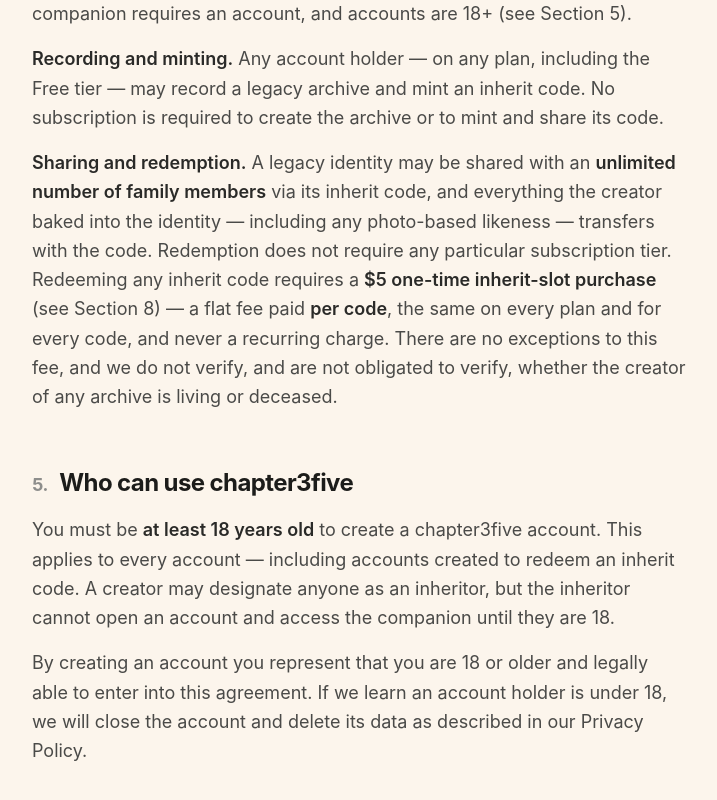
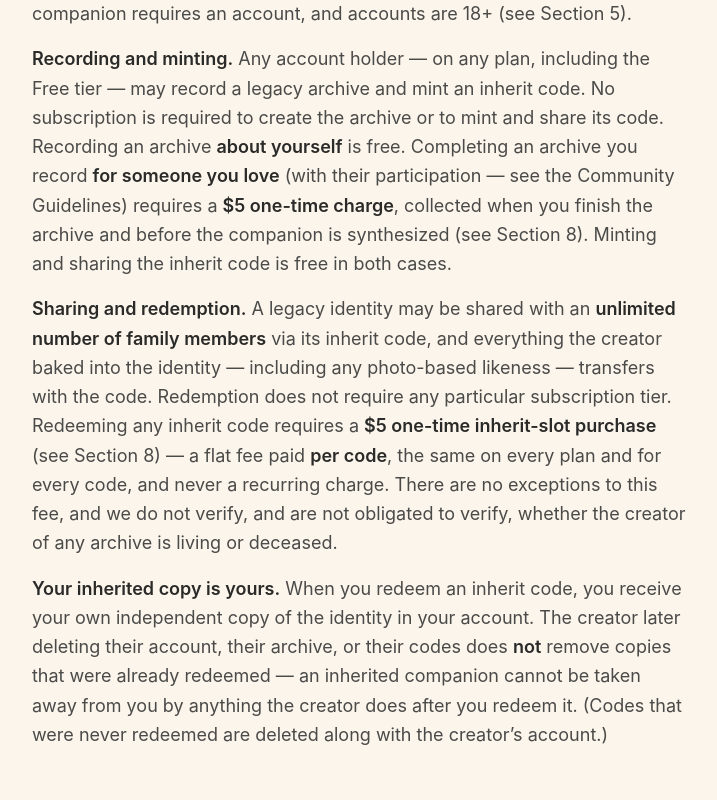
Before and after one commit to ten35application-blip/CHAPTER3FIVE, a Next.js app: page /terms in a window 1280 px wide. Shown: the part 3620-4420 px from the top of the page, without its empty margins (280-997 px from the left). Built offline with nearby package versions, Linux system fonts and the light colour scheme.

Commit message:
legal: disclose $5 other-identity charge in Terms + durability paragraph; retire dead restore-account SKU; align Privacy retention to independent-copy model; bump terms version so users re-accept

```diff
--- a/src/app/privacy/page.tsx
+++ b/src/app/privacy/page.tsx
@@ -322,12 +322,16 @@ export default function PrivacyPage() {
             billing records).
           </li>
           <li>
-            <strong>Legacy identities are different, on purpose.</strong> An
-            identity someone recorded for inheritance is kept until{" "}
-            <strong>every designated inheritor has deleted it, or 100 years
+            <strong>Legacy identities are different, on purpose.</strong>{" "}
+            When an inheritor redeems an inherit code, they receive their
+            own <strong>independent copy</strong> of the identity in their
+            account. Each redeemed copy is kept until{" "}
+            <strong>the inheritor who holds it deletes it, or 100 years
             have passed</strong> — whichever comes first. A legacy identity
-            is a gift meant to outlive its creator, so it does not die with
-            the creator&rsquo;s account.
+            is a gift meant to outlive its creator: the creator deleting
+            their account removes the creator&rsquo;s own archive and any
+            codes that were never redeemed, but it does <strong>not</strong>{" "}
+            remove copies inheritors have already redeemed.
           </li>
         </ul>
       </LegalSection>
--- a/src/app/terms/page.tsx
+++ b/src/app/terms/page.tsx
@@ -16,6 +16,7 @@ import {
   FREE_MESSAGES_PER_MONTH,
   INHERITED_SLOT_PRICE_LABEL,
   MONTHLY_PRICE_LABEL,
+  OTHER_IDENTITY_CREATE_PRICE_LABEL,
   PRICING,
   PRO_IMAGES_PER_MONTH,
   PRO_MESSAGES_PER_MONTH,
@@ -215,7 +216,16 @@ export default function TermsPage() {
           <strong>Recording and minting.</strong> Any account holder — on
           any plan, including the Free tier — may record a legacy archive
           and mint an inherit code. No subscription is required to create
-          the archive or to mint and share its code.
+          the archive or to mint and share its code. Recording an archive{" "}
+          <strong>about yourself</strong> is free. Completing an archive
+          you record <strong>for someone you love</strong> (with their
+          participation — see the Community Guidelines) requires a{" "}
+          <strong>
+            {OTHER_IDENTITY_CREATE_PRICE_LABEL} one-time charge
+          </strong>
+          , collected when you finish the archive and before the
+          companion is synthesized (see Section 8). Minting and sharing
+          the inherit code is free in both cases.
         </p>
         <p>
           <strong>Sharing and redemption.</strong> A legacy identity may be
@@ -232,6 +242,16 @@ export default function TermsPage() {
           charge. There are no exceptions to this fee, and we do not
           verify, and are not obligated to verify, whether the creator of
           any archive is living or deceased.
+        </p>
+        <p>
+          <strong>Your inherited copy is yours.</strong> When you redeem
+          an inherit code, you receive your own independent copy of the
+          identity in your account. The creator later deleting their
+          account, their archive, or their codes does <strong>not</strong>{" "}
+          remove copies that were already redeemed — an inherited
+          companion cannot be taken away from you by anything the creator
+          does after you redeem it. (Codes that were never redeemed are
+          deleted along with the creator&rsquo;s account.)
         </p>
       </LegalSection>
 
@@ -443,6 +463,16 @@ export default function TermsPage() {
               </li>
               <li>
                 <strong>
+                  Legacy identity for someone you love —{" "}
+                  {OTHER_IDENTITY_CREATE_PRICE_LABEL} one-time.
+                </strong>{" "}
+                Charged when you finish a legacy archive recorded for
+                someone other than yourself, before the companion is
+                synthesized (see Section 4). Recording an archive about
+                yourself is free on every plan.
+              </li>
+              <li>
+                <strong>
                   Restore a deleted identity — {RESTORE_IDENTITY_PRICE_LABEL}{" "}
                   one-time.
                 </strong>{" "}
@@ -451,22 +481,17 @@ export default function TermsPage() {
                 are <strong>always free to restore</strong> — grief is not
                 a moment we charge you at.
               </li>
-              <li>
-                <strong>
-                  Restore a deleted account — {RESTORE_IDENTITY_PRICE_LABEL}{" "}
-                  one-time.
-                </strong>{" "}
-                Same 30-day grace window.
-              </li>
             </ul>
           </li>
           <li>
             No subscription tier is required to record a legacy archive,
             mint an inherit code, or redeem one: recording and minting
-            are available on every plan (including Free), and every
-            redemption requires the {INHERITED_SLOT_PRICE_LABEL}{" "}
-            one-time inherit-slot purchase described above (see
-            Section 4).
+            are available on every plan (including Free). Recording
+            about yourself is free; finishing an archive for someone
+            you love is the {OTHER_IDENTITY_CREATE_PRICE_LABEL}{" "}
+            one-time charge, and every redemption requires the{" "}
+            {INHERITED_SLOT_PRICE_LABEL} one-time inherit-slot purchase
+            described above (see Section 4).
           </li>
           <li>
             <strong>chapter3five does not currently offer a free trial
--- a/src/lib/legal/version.ts
+++ b/src/lib/legal/version.ts
@@ -56,8 +56,19 @@
  *                 deceased); recording a legacy archive + minting a
  *                 code opened to EVERY plan, Free included, and
  *                 dropped from the Basic/Pro plan feature lists.
+ *   2026-07-28b — legal-doc audit before store submission. Terms §4 +
+ *                 §8: the $5 one-time other-mode legacy-creation
+ *                 charge (otherIdentityCreateCents, charged at Finish;
+ *                 self-mode stays free) is now disclosed; the "Restore
+ *                 a deleted account — $5" SKU is removed (its checkout
+ *                 purpose was purged 2026-07-28 and no purchase path
+ *                 exists — account restore during the 30-day grace
+ *                 window is via support); Terms §4 + Privacy §7 now
+ *                 state the 0111 durability model: a redeemed inherit
+ *                 code yields an INDEPENDENT copy that survives the
+ *                 creator deleting their account/archive/codes.
  */
-export const CURRENT_TERMS_VERSION = "2026-07-28a";
+export const CURRENT_TERMS_VERSION = "2026-07-28b";
 
 /**
  * True only if the profile has accepted exactly the current version.
```
Also changed, not shown: src/lib/pricing.ts (+5 -7 lines).
